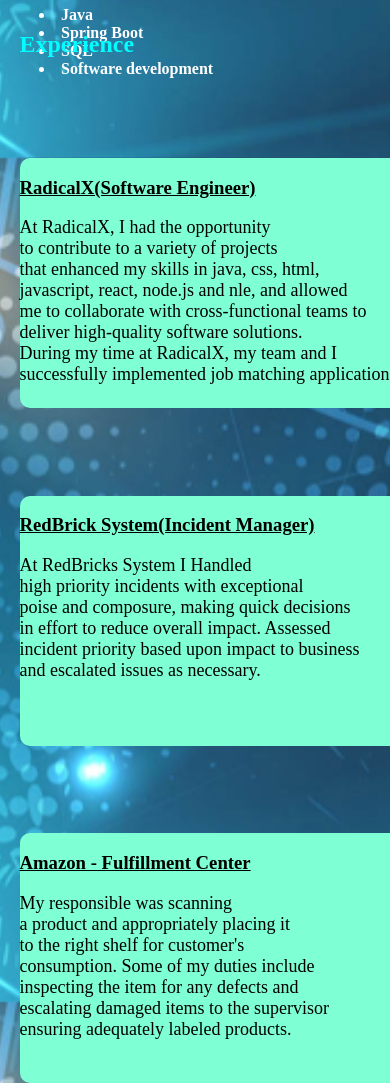
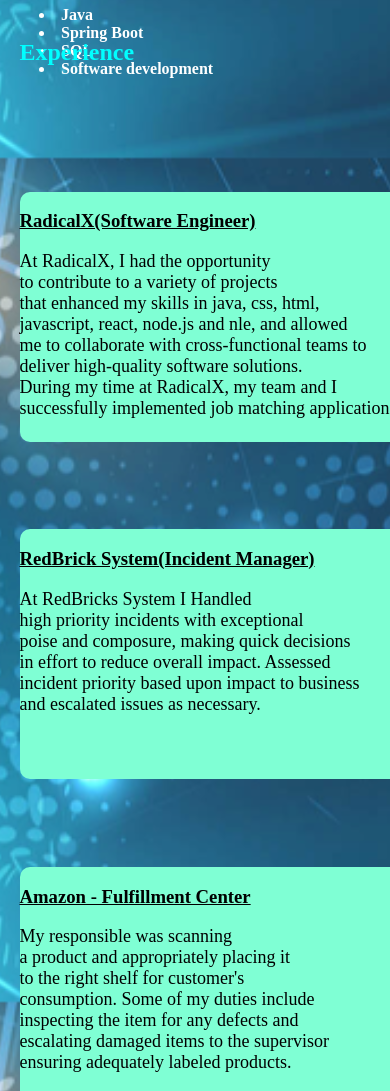
Before and after one commit to Yesahk/mywebsite.com, a plain HTML site: page about.html in a window 390 px wide. Shown: the part 686-1777 px from the top of the page. Drawn offline with Linux system fonts and the light colour scheme.

Commit message:
3rd update

```diff
--- a/abo.css
+++ b/abo.css
@@ -32,7 +32,7 @@ p {
 @media (max-width: 768px) {
     .abu {
         position: absolute;
-        top: 59%;
+        top: 60%;
         left: 5%
     }
 }
@@ -46,7 +46,7 @@ p {
 @media (max-width: 768px) {
     #education {
         position: absolute;
-        top: 52%;
+        top: 54%;
         left: 5%
     }
 }
@@ -106,7 +106,7 @@ p {
 @media (max-width: 768px) {
     .exper {
         position: absolute;
-        top: 100%;
+        top: 104%;
         left: 40%;
         order: 1;
     }
@@ -152,7 +152,7 @@ h3 {
 @media (max-width: 768px) {
     #h22 {
         position: absolute;
-        margin-top: 54%;
+        margin-top: 56%;
         left: 40%;
 
     }
@@ -172,7 +172,7 @@ h3 {
 @media (max-width: 768px) {
     .experTwo {
         position: absolute;
-        top: 140%;
+        top: 144%;
         left: 5%;
         order: 1;
     }
@@ -196,7 +196,7 @@ h3 {
 @media (max-width: 768px) {
     .experThree {
         position: absolute;
-        top: 180%;
+        top: 184%;
         left: 5%;
         order: 1;
     }
```
